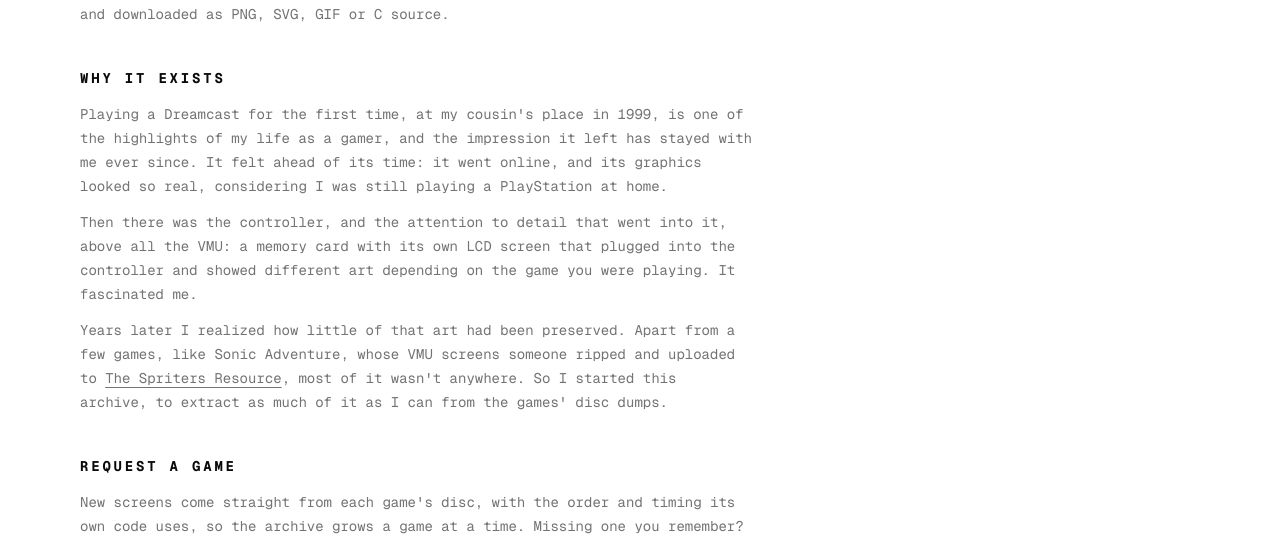
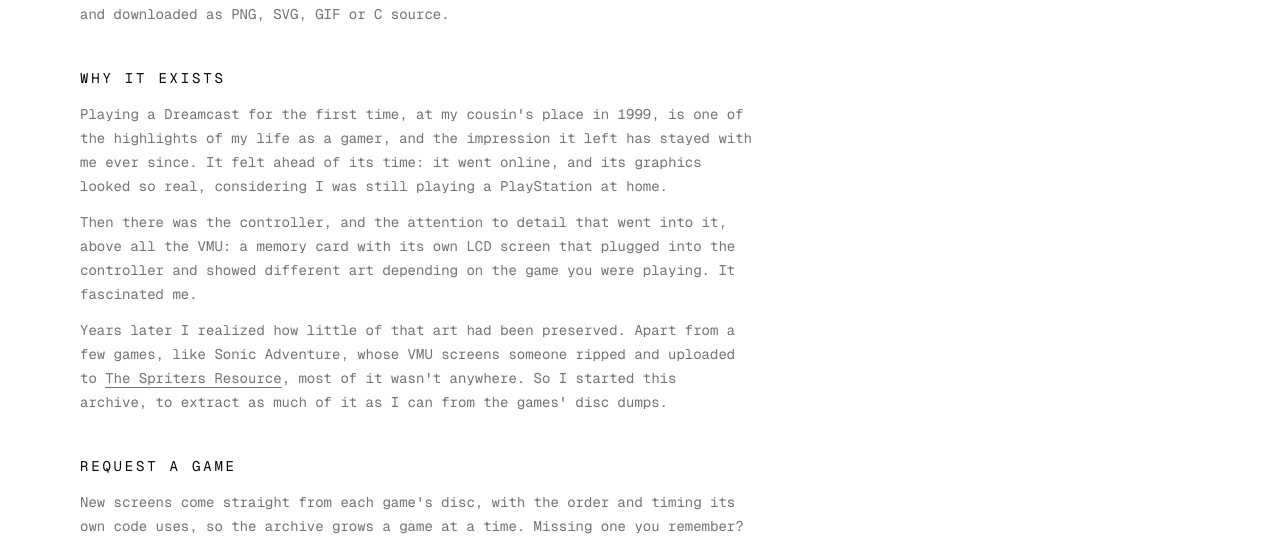
Before and after one commit to vgarmes/vmu-archive, a Next.js app: page /about in a window 1280 px wide. Shown: the part 174-710 px from the top of the page. Built offline with nearby package versions, Linux system fonts and the light colour scheme.

Commit message:
style: about subtitles in normal weight

```diff
--- a/src/app/about/page.tsx
+++ b/src/app/about/page.tsx
@@ -33,7 +33,9 @@ export default function About() {
 			</section>
 
 			<section className="flex flex-col gap-3">
-				<h2 className="font-bold tracking-[0.2em] uppercase">Why it exists</h2>
+				<h2 className="font-normal tracking-[0.2em] uppercase">
+					Why it exists
+				</h2>
 				<p className="text-muted-foreground">
 					Playing a Dreamcast for the first time, at my cousin&apos;s place in
 					1999, is one of the highlights of my life as a gamer, and the
@@ -63,7 +65,9 @@ export default function About() {
 			</section>
 
 			<section className="flex flex-col gap-3">
-				<h2 className="font-bold tracking-[0.2em] uppercase">Request a game</h2>
+				<h2 className="font-normal tracking-[0.2em] uppercase">
+					Request a game
+				</h2>
 				<p className="text-muted-foreground">
 					New screens come straight from each game&apos;s disc, with the order
 					and timing its own code uses, so the archive grows a game at a time.
```
